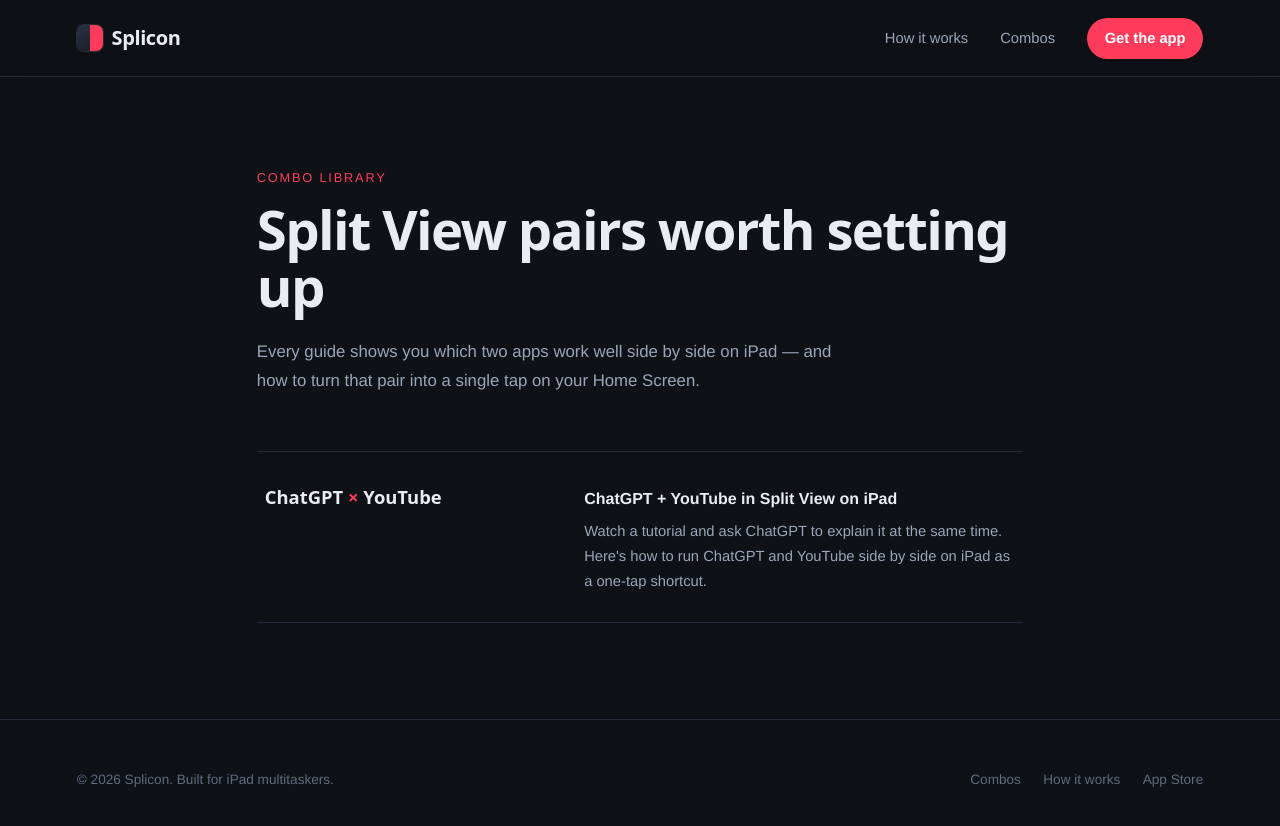
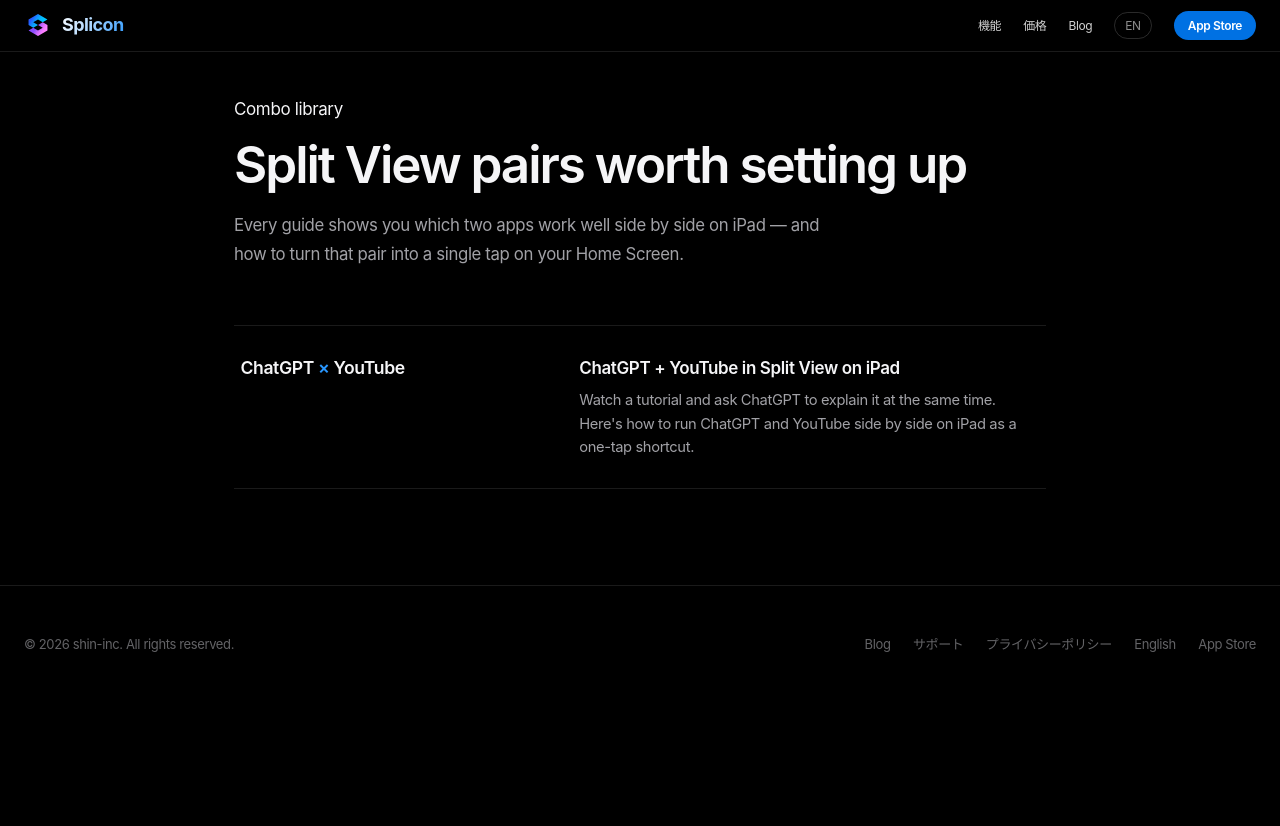
Before and after one commit to shinincUeda/splicon-site, a Next.js app: page /blog in a window 1280 px wide. Shown: the top 826 px of the page. After the commit the page ends 800 px from the top, so only its background shows below. Built offline with nearby package versions, Linux system fonts and the light colour scheme.

Commit message:
feat: unify design system — Apple-style dark theme, shared Header/Footer components

```diff
--- a/app/blog/blog.css
+++ b/app/blog/blog.css
@@ -1,33 +1,36 @@
-/* ============ Blog index ============ */
+/* ============================================================
+   Blog — index & article
+   globals.css の変数を継承
+   ============================================================ */
+
+/* ---- Index ---- */
 .blog-index {
-  max-width: 920px;
+  max-width: 860px;
   margin: 0 auto;
-  padding: clamp(3.5rem, 7vw, 6rem) 6% 6rem;
+  padding: clamp(3.5rem, 8vw, 6rem) 24px 6rem;
 }
+
 .blog-index-head {
   margin-bottom: 3.5rem;
 }
 .blog-index-head h1 {
   font-family: var(--font-display);
-  font-size: clamp(2rem, 5vw, 3.4rem);
-  font-weight: 700;
-  letter-spacing: -0.03em;
-  line-height: 1.05;
-  margin-top: 0.8rem;
+  font-size: clamp(2rem, 5vw, 3.2rem);
+  font-weight: 600;
+  letter-spacing: -.04em;
+  line-height: 1.1;
+  margin-top: .8rem;
+  color: var(--ink);
 }
 .blog-index-lead {
-  margin-top: 1.4rem;
+  margin-top: 1.2rem;
   color: var(--ink-soft);
   max-width: 36em;
   font-size: 1.05rem;
-}
-.eyebrow-alt {
-  color: var(--accent);
-  font-size: 0.8rem;
-  letter-spacing: 0.14em;
-  text-transform: uppercase;
+  line-height: 1.7;
 }
 
+/* ---- Post list ---- */
 .post-list {
   list-style: none;
 }
@@ -40,19 +43,22 @@
 .post-list a {
   display: grid;
   grid-template-columns: 0.8fr 1.2fr;
-  gap: 0.4rem 2rem;
-  padding: 1.8rem 0.5rem;
+  gap: .4rem 2rem;
+  padding: 1.8rem .4rem;
   align-items: baseline;
-  transition: padding-left 0.2s ease, background 0.2s ease;
+  transition: padding-left .2s, background .2s;
+  border-radius: 10px;
 }
 .post-list a:hover {
-  padding-left: 1.2rem;
+  padding-left: 1rem;
   background: var(--bg-soft);
 }
+
 .post-pair {
   font-family: var(--font-display);
   font-weight: 600;
-  font-size: 1.15rem;
+  font-size: 1.1rem;
+  color: var(--ink);
 }
 .post-pair .x,
 .combo-pair .x {
@@ -62,72 +68,83 @@
   font-weight: 600;
   grid-column: 2;
   grid-row: 1;
+  color: var(--ink);
 }
 .post-desc {
   grid-column: 2;
   grid-row: 2;
   color: var(--ink-soft);
-  font-size: 0.92rem;
+  font-size: .92rem;
 }
 .blog-empty {
   color: var(--ink-faint);
 }
 
-/* ============ Article ============ */
+/* ---- Article ---- */
 .post {
   max-width: 720px;
   margin: 0 auto;
-  padding: clamp(3rem, 6vw, 5rem) 6% 5rem;
+  padding: clamp(3rem, 6vw, 5rem) 24px 5rem;
 }
+
 .post-breadcrumb {
-  font-size: 0.85rem;
+  font-size: .85rem;
   color: var(--ink-faint);
-  margin-bottom: 1.6rem;
+  margin-bottom: 1.8rem;
 }
 .post-breadcrumb a:hover {
   color: var(--accent);
 }
+.post-breadcrumb span {
+  margin: 0 .4em;
+}
+
 .post-h1 {
   font-family: var(--font-display);
   font-size: clamp(1.9rem, 4.6vw, 3rem);
-  font-weight: 700;
-  letter-spacing: -0.025em;
-  line-height: 1.08;
+  font-weight: 600;
+  letter-spacing: -.03em;
+  line-height: 1.1;
+  color: var(--ink);
 }
 .post-sub {
-  margin-top: 1.1rem;
+  margin-top: 1rem;
   color: var(--ink-soft);
-  font-size: 1.12rem;
-  line-height: 1.6;
+  font-size: 1.1rem;
+  line-height: 1.65;
 }
+
+/* ---- Article body ---- */
 .post-body {
-  margin-top: 2.6rem;
+  margin-top: 2.8rem;
   font-size: 1.05rem;
-  line-height: 1.8;
+  line-height: 1.85;
 }
 .post-body h2 {
   font-family: var(--font-display);
   font-size: 1.5rem;
-  font-weight: 700;
-  margin: 2.6rem 0 1rem;
-  letter-spacing: -0.01em;
+  font-weight: 600;
+  margin: 3rem 0 1rem;
+  letter-spacing: -.02em;
+  color: var(--ink);
 }
 .post-body h3 {
-  font-size: 1.18rem;
+  font-size: 1.15rem;
   font-weight: 600;
-  margin: 2rem 0 0.8rem;
+  margin: 2.2rem 0 .8rem;
+  color: var(--ink);
 }
 .post-body p {
-  margin-bottom: 1.2rem;
-  color: #d3dae5;
+  margin-bottom: 1.3rem;
+  color: var(--ink-soft);
 }
 .post-body ul,
 .post-body ol {
-  margin: 0 0 1.4rem 1.3rem;
-  color: #d3dae5;
+  margin: 0 0 1.4rem 1.4rem;
+  color: var(--ink-soft);
 }
 .post-body li {
-  margin-bottom: 0.5rem;
+  margin-bottom: .5rem;
 }
 .post-body a {
   color: var(--accent);
@@ -136,47 +153,68 @@
 }
 .post-body strong {
   color: var(--ink);
+  font-weight: 600;
 }
 .post-body blockquote {
   border-left: 3px solid var(--accent);
   padding-left: 1.2rem;
-  margin: 1.6rem 0;
+  margin: 1.8rem 0;
   color: var(--ink-soft);
   font-style: italic;
 }
 .post-body code {
   background: var(--surface);
-  padding: 0.15rem 0.4rem;
+  padding: .15rem .4rem;
   border-radius: 5px;
-  font-size: 0.9em;
+  font-size: .9em;
+  color: var(--ink);
+}
+.post-body pre {
+  background: var(--bg-soft);
+  border: 1px solid var(--line);
+  border-radius: 12px;
+  padding: 1.2rem 1.4rem;
+  overflow-x: auto;
+  margin-bottom: 1.6rem;
+}
+.post-body pre code {
+  background: none;
+  padding: 0;
 }
 
-/* 記事末CTA */
+/* ---- Article footer CTA ---- */
 .post-cta {
-  margin-top: 3.5rem;
-  padding: 2.2rem;
+  margin-top: 4rem;
+  padding: 2.2rem 2.4rem;
   border: 1px solid var(--line);
-  border-radius: 18px;
-  background: linear-gradient(135deg, var(--surface), #232c3d);
+  border-radius: 20px;
+  background: linear-gradient(135deg, var(--bg-soft) 0%, #071523 100%);
 }
 .post-cta h2 {
   font-family: var(--font-display);
   font-size: 1.4rem;
-  font-weight: 700;
-  margin-bottom: 0.6rem;
+  font-weight: 600;
+  margin-bottom: .6rem;
+  letter-spacing: -.02em;
+  color: var(--ink);
 }
 .post-cta p {
   color: var(--ink-soft);
   margin-bottom: 1.4rem;
+  font-size: .97rem;
 }
 
+/* ---- Responsive ---- */
 @media (max-width: 640px) {
   .post-list a {
     grid-template-columns: 1fr;
-    gap: 0.3rem;
+    gap: .3rem;
   }
   .post-title,
   .post-desc {
     grid-column: 1;
   }
+  .post-cta {
+    padding: 1.6rem;
+  }
 }
--- /dev/null
+++ b/app/components/Footer.tsx
@@ -0,0 +1,19 @@
+const APP_STORE_URL =
+  "https://apps.apple.com/jp/app/splicon-split-view%E5%B0%82%E7%94%A8%E3%82%A2%E3%82%A4%E3%82%B3%E3%83%B3%E3%83%A1%E3%83%BC%E3%82%AB%E3%83%BC/id6762535752";
+
+export default function Footer() {
+  return (
+    <footer className="site-footer">
+      <p>© {new Date().getFullYear()} shin-inc. All rights reserved.</p>
+      <div className="site-footer-links">
+        <a href="/blog">Blog</a>
+        <a href="/support">サポート</a>
+        <a href="/privacy-policy">プライバシーポリシー</a>
+        <a href="/en">English</a>
+        <a href={APP_STORE_URL} target="_blank" rel="noopener noreferrer">
+          App Store
+        </a>
+      </div>
+    </footer>
+  );
+}
--- /dev/null
+++ b/app/components/Header.tsx
@@ -0,0 +1,35 @@
+const APP_STORE_URL =
+  "https://apps.apple.com/jp/app/splicon-split-view%E5%B0%82%E7%94%A8%E3%82%A2%E3%82%A4%E3%82%B3%E3%83%B3%E3%83%A1%E3%83%BC%E3%82%AB%E3%83%BC/id6762535752";
+
+export default function Header() {
+  return (
+    <header className="site-header">
+      <a href="/" className="site-logo">
+        {/* eslint-disable-next-line @next/next/no-img-element */}
+        <img
+          src="/images/logo.svg"
+          alt="Splicon"
+          className="site-logo-icon"
+          width={28}
+          height={28}
+        />
+        <span className="site-logo-wordmark">Splicon</span>
+      </a>
+
+      <nav className="site-nav">
+        <a href="/#features" className="nav-hide-sp">機能</a>
+        <a href="/#pricing"  className="nav-hide-sp">価格</a>
+        <a href="/blog">Blog</a>
+        <a href="/en" className="nav-lang">EN</a>
+        <a
+          href={APP_STORE_URL}
+          className="nav-cta"
+          target="_blank"
+          rel="noopener noreferrer"
+        >
+          App Store
+        </a>
+      </nav>
+    </header>
+  );
+}
--- a/app/globals.css
+++ b/app/globals.css
@@ -1,19 +1,33 @@
+/* ============================================================
+   Splicon — Global Design System
+   日本語LPのAppleスタイルに準拠した統一デザイン
+   ============================================================ */
+
 :root {
-  --bg: #0e1116;
-  --bg-soft: #161b22;
-  --surface: #1c2230;
-  --ink: #e8edf4;
-  --ink-soft: #9aa6b8;
-  --ink-faint: #5f6b7e;
-  --accent: #ff3b5c;
-  --accent-soft: #ff6b85;
-  --line: #252c3a;
-  --max: 1080px;
-  --font-display: "Clash Display", "Hiragino Sans", system-ui, sans-serif;
-  --font-body: "Hiragino Sans", "Helvetica Neue", system-ui, -apple-system, sans-serif;
+  /* Color */
+  --bg:           #000;
+  --bg-soft:      #1c1c1e;
+  --surface:      #2c2c2e;
+  --surface-high: #3a3a3c;
+  --ink:          #f5f5f7;
+  --ink-soft:     #a1a1a6;
+  --ink-faint:    #636366;
+  --accent:       #2997ff;
+  --accent-dark:  #0071e3;
+  --accent-hover: #0077ed;
+  --line:         rgba(255,255,255,.1);
+
+  /* Typography */
+  --font-display: "SF Pro Display", "Hiragino Sans", -apple-system, BlinkMacSystemFont, system-ui, sans-serif;
+  --font-body:    "SF Pro Text",    "Hiragino Sans", -apple-system, BlinkMacSystemFont, system-ui, sans-serif;
+
+  /* Layout */
+  --max: 980px;
+  --nav-h: 52px;
 }
 
-* {
+/* ---------- Reset ---------- */
+*, *::before, *::after {
   box-sizing: border-box;
   margin: 0;
   padding: 0;
@@ -21,15 +35,18 @@
 
 html {
   scroll-behavior: smooth;
+  -webkit-font-smoothing: antialiased;
+  text-rendering: optimizeLegibility;
 }
 
 body {
   background: var(--bg);
   color: var(--ink);
   font-family: var(--font-body);
-  line-height: 1.7;
-  -webkit-font-smoothing: antialiased;
-  text-rendering: optimizeLegibility;
+  font-size: 17px;
+  line-height: 1.6;
+  letter-spacing: -.374px;
+  overflow-x: hidden;
 }
 
 a {
@@ -39,84 +56,150 @@
 
 /* ---------- Header ---------- */
 .site-header {
-  position: sticky;
-  top: 0;
-  z-index: 50;
+  position: fixed;
+  top: 0; left: 0; right: 0;
+  height: var(--nav-h);
+  z-index: 100;
   display: flex;
   align-items: center;
   justify-content: space-between;
-  padding: 1.1rem 6%;
-  background: rgba(14, 17, 22, 0.78);
-  backdrop-filter: blur(14px);
+  padding: 0 24px;
+  background: rgba(0, 0, 0, .8);
+  backdrop-filter: saturate(180%) blur(20px);
+  -webkit-backdrop-filter: saturate(180%) blur(20px);
   border-bottom: 1px solid var(--line);
 }
 
-.site-header .logo {
-  font-family: var(--font-display);
-  font-weight: 700;
-  font-size: 1.25rem;
-  letter-spacing: -0.02em;
+.site-logo {
   display: flex;
   align-items: center;
-  gap: 0.55rem;
+  gap: 10px;
 }
-
-.logo-mark {
-  display: inline-flex;
-  width: 26px;
-  height: 26px;
-  border-radius: 7px;
-  overflow: hidden;
-  box-shadow: 0 0 0 1px var(--line);
+.site-logo-icon {
+  width: 28px;
+  height: 28px;
 }
-.logo-mark span {
-  flex: 1;
-}
-.logo-mark span:first-child {
-  background: linear-gradient(160deg, #2b3242, #1a1f2b);
-}
-.logo-mark span:last-child {
-  background: var(--accent);
+.site-logo-wordmark {
+  font-family: var(--font-display);
+  font-size: 18px;
+  font-weight: 700;
+  letter-spacing: -.6px;
+  background: linear-gradient(120deg, #fff 0%, #b0d8ff 45%, var(--accent) 100%);
+  -webkit-background-clip: text;
+  -webkit-text-fill-color: transparent;
+  background-clip: text;
 }
 
 .site-nav {
   display: flex;
-  gap: 2rem;
   align-items: center;
-  font-size: 0.92rem;
-  color: var(--ink-soft);
+  gap: 22px;
+}
+.site-nav a {
+  color: #fff;
+  font-size: 12px;
+  opacity: .82;
+  transition: opacity .2s;
 }
 .site-nav a:hover {
-  color: var(--ink);
+  opacity: 1;
+}
+.nav-lang {
+  opacity: .55 !important;
+  border: 1px solid rgba(255,255,255,.3);
+  padding: 3px 10px;
+  border-radius: 980px;
+}
+.nav-lang:hover {
+  opacity: .9 !important;
 }
 .nav-cta {
-  padding: 0.5rem 1.1rem;
-  border-radius: 999px;
-  background: var(--accent);
+  background: var(--accent-dark) !important;
   color: #fff !important;
+  opacity: 1 !important;
+  padding: 5px 14px;
+  border-radius: 980px;
   font-weight: 600;
+  font-size: 12px;
+  transition: background .2s, transform .15s !important;
 }
 .nav-cta:hover {
-  background: var(--accent-soft);
+  background: var(--accent-hover) !important;
+  transform: scale(1.04);
 }
 
 /* ---------- Footer ---------- */
 .site-footer {
   border-top: 1px solid var(--line);
-  padding: 3rem 6% 4rem;
+  padding: 3rem 24px 4rem;
   color: var(--ink-faint);
-  font-size: 0.85rem;
+  font-size: 13px;
   display: flex;
   flex-wrap: wrap;
-  gap: 1.5rem;
+  gap: 1.2rem;
   justify-content: space-between;
+  align-items: center;
+  max-width: 100%;
+}
+.site-footer-links {
+  display: flex;
+  flex-wrap: wrap;
+  gap: 1.4rem;
+}
+.site-footer a {
+  transition: color .2s;
 }
 .site-footer a:hover {
   color: var(--ink-soft);
 }
 
-/* ---------- Generic wrappers ---------- */
+/* ---------- Shared layout ---------- */
 .wrap {
   max-width: var(--max);
   margin: 0 auto;
 }
+
+/* page content below fixed nav */
+main {
+  padding-top: var(--nav-h);
+}
+
+/* ---------- Buttons ---------- */
+.btn-primary {
+  display: inline-block;
+  background: var(--accent-dark);
+  color: #fff;
+  padding: .72rem 1.6rem;
+  border-radius: 980px;
+  font-weight: 600;
+  font-size: 1rem;
+  transition: background .2s, transform .15s;
+}
+.btn-primary:hover {
+  background: var(--accent-hover);
+  transform: scale(1.04);
+}
+.btn-ghost {
+  display: inline-block;
+  color: var(--accent);
+  font-size: .95rem;
+  transition: opacity .2s;
+}
+.btn-ghost:hover {
+  opacity: .75;
+}
+
+/* ---------- Eyebrow ---------- */
+.eyebrow {
+  color: var(--accent);
+  font-size: .75rem;
+  letter-spacing: .14em;
+  text-transform: uppercase;
+  font-family: var(--font-body);
+}
+
+@media (max-width: 600px) {
+  .site-nav .nav-hide-sp {
+    display: none;
+  }
+}
--- a/app/layout.tsx
+++ b/app/layout.tsx
@@ -1,36 +1,40 @@
 import type { Metadata } from "next";
 import "./globals.css";
+import Header from "./components/Header";
+import Footer from "./components/Footer";
 
 const SITE_URL = "https://split-icon.vercel.app";
 
 export const metadata: Metadata = {
   metadataBase: new URL(SITE_URL),
   title: {
-    default: "Splicon — Split View Icon Maker for iPad",
+    default: "Splicon — Split View専用アイコンメーカー",
     template: "%s · Splicon",
   },
   description:
-    "Turn your favorite app pairs into one-tap Split View shortcuts on iPad — with custom icons you can actually tell apart.",
+    "SpliconはiPad向けSplit Viewランチャーアイコン作成アプリ。2つのアプリアイコンを合成し、ショートカットに設定することでタップ1回でSplit Viewを起動。無料3回、Pro版¥480の買い切り。",
   keywords: [
     "iPad Split View",
-    "split screen shortcut",
-    "app pair icon",
-    "iPad multitasking",
-    "home screen shortcut",
+    "Split View アイコン",
+    "iPad マルチタスク",
+    "ショートカット",
+    "Splicon",
   ],
   openGraph: {
     type: "website",
     url: SITE_URL,
-    title: "Splicon — Split View Icon Maker for iPad",
+    title: "Splicon — Split View専用アイコンメーカー",
     description:
-      "One tap. Two apps. Every time. Make custom Split View shortcut icons for iPad.",
+      "2つのアプリを組み合わせたアイコンを自動生成。ショートカット1タップでSplit Viewを起動。",
     siteName: "Splicon",
+    images: [{ url: `${SITE_URL}/images/sp-2.webp` }],
   },
   twitter: {
     card: "summary_large_image",
-    title: "Splicon — Split View Icon Maker for iPad",
+    title: "Splicon — Split View専用アイコンメーカー",
     description:
-      "One tap. Two apps. Every time. Make custom Split View shortcut icons for iPad.",
+      "2つのアプリを組み合わせたアイコンを自動生成。ショートカット1タップでSplit Viewを起動。",
+    images: [`${SITE_URL}/images/sp-2.webp`],
   },
   alternates: {
     canonical: SITE_URL,
@@ -43,40 +47,11 @@
   children: React.ReactNode;
 }) {
   return (
-    <html lang="en">
+    <html lang="ja">
       <body>
-        <header className="site-header">
-          <a href="/" className="logo">
-            <span className="logo-mark">
-              <span />
-              <span />
-            </span>
-            Splicon
-          </a>
-          <nav className="site-nav">
-            <a href="/#how">How it works</a>
-            <a href="/blog">Combos</a>
-            <a
-              className="nav-cta"
-              href="https://apps.apple.com/app/splicon"
-              target="_blank"
-              rel="noopener"
-            >
-              Get the app
-            </a>
-          </nav>
-        </header>
+        <Header />
         {children}
-        <footer className="site-footer">
-          <div>© {new Date().getFullYear()} Splicon. Built for iPad multitaskers.</div>
-          <div style={{ display: "flex", gap: "1.4rem" }}>
-            <a href="/blog">Combos</a>
-            <a href="/#how">How it works</a>
-            <a href="https://apps.apple.com/app/splicon" target="_blank" rel="noopener">
-              App Store
-            </a>
-          </div>
-        </footer>
+        <Footer />
       </body>
     </html>
   );
--- /dev/null
+++ b/globals.css
@@ -0,0 +1 @@
+/* dummy - real file is in app/ */
```
Also changed, not shown: app/en/home.css (+3 -23 lines).
